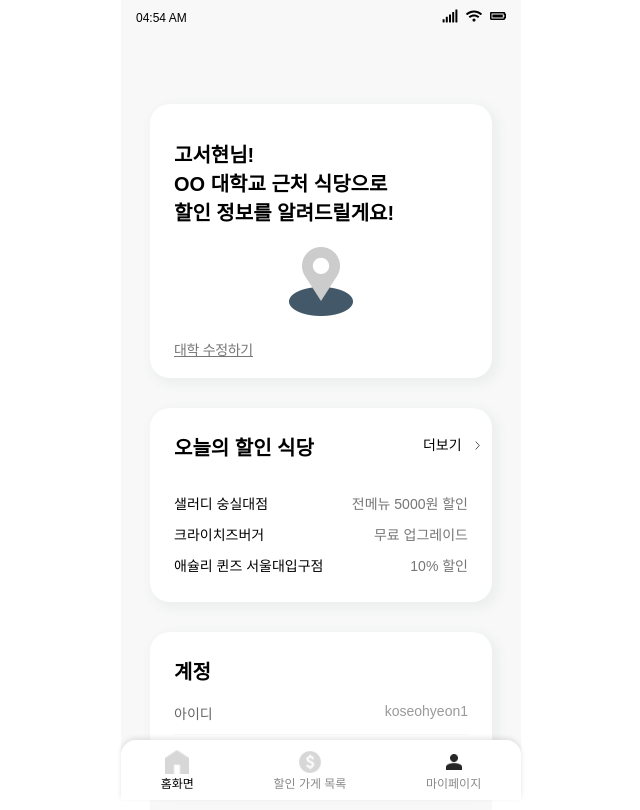
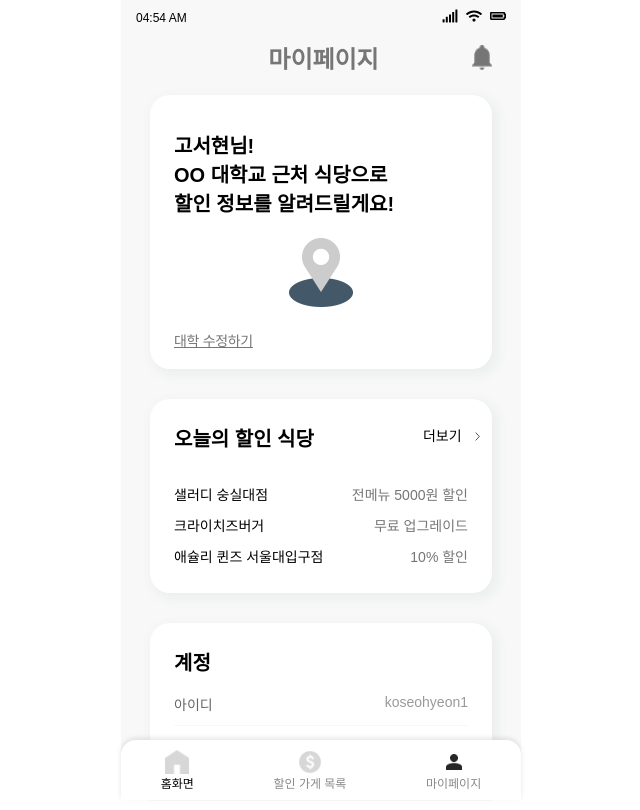
Before and after one commit to UMC-6th-BAB/BAB-FE, a React (Vite) app: page /studentPage in a window 1280 px wide. Shown: the whole page, without its empty margins (319-959 px from the left). Built offline with nearby package versions, Linux system fonts and the light colour scheme; a web font is replaced by a local one.

Commit message:
design: 학생 마이페이지 스타일 분리 및 페이지 타이틀 생성

```diff
--- /dev/null
+++ b/src/pages/StudentPage/StudentPage.style.ts
@@ -0,0 +1,44 @@
+import styled from 'styled-components'
+
+export const StudentPageContainer = styled.div`
+  display: flex;
+  flex-direction: column;
+  justify-content: flex-start;
+  align-items: center;
+  background-color: #f8f8f8;
+  padding: 20px 0;
+`
+
+export const Title = styled.div`
+  display: flex;
+  justify-content: space-between;
+  align-items: center;
+  width: 100%;
+  font-size: 1.5rem;
+  color: #666;
+  margin-top: 20px;
+  margin-bottom: 20px;
+
+  color: #767676;
+`
+
+export const TitleText = styled.div`
+  flex: 1;
+  margin-left: 25px;
+  text-align: center;
+  font-weight: bold;
+`
+
+export const NotifyIcon = styled.img`
+  width: 20px;
+  height: 25px;
+  cursor: pointer;
+`
+
+export const Content = styled.div`
+  display: flex;
+  flex-direction: column;
+  justify-content: flex-start;
+  align-items: center;
+  gap: 30px;
+`
--- a/src/pages/StudentPage/StudentPage.tsx
+++ b/src/pages/StudentPage/StudentPage.tsx
@@ -1,30 +1,30 @@
 import StudentPageCardTop from '../../components/MyPageCard/StudentPageCardTop/StudentPageCardTop'
 import StudentPageCardAccount from '../../components/MyPageCard/Account/StudentPageCardAccount'
 import DiscountInfo from '../../components/MyPageCard/DiscountInfo/DiscountInfo'
+import {
+  StudentPageContainer,
+  Content,
+  Title,
+  TitleText,
+  NotifyIcon,
+} from '../StudentPage/StudentPage.style'
+import bellIcon from '@assets/icons/bell.png'
 
-import styled from 'styled-components'
 import { useState } from 'react'
 
-const StudentPage = () => {
+export default function StudentPage() {
   const [isSchoolSet, setIsSchoolSet] = useState<boolean>(true)
   return (
-    <Container>
-      <StudentPageCardTop isSchoolSet={isSchoolSet} />
-      {isSchoolSet ? <DiscountInfo /> : null}
-      <StudentPageCardAccount />
-    </Container>
+    <StudentPageContainer>
+      <Title>
+        <TitleText>마이페이지</TitleText>
+        <NotifyIcon src={bellIcon} />
+      </Title>
+      <Content>
+        <StudentPageCardTop isSchoolSet={isSchoolSet} />
+        {isSchoolSet ? <DiscountInfo /> : null}
+        <StudentPageCardAccount />
+      </Content>
+    </StudentPageContainer>
   )
 }
-
-const Container = styled.div`
-  display: flex;
-  flex-direction: column;
-  justify-content: flex-start;
-  align-items: center;
-  gap: 30px;
-  margin-top: 104px;
-  background-color: #f8f8f8;
-  padding-bottom: 20px;
-`
-
-export default StudentPage
```
